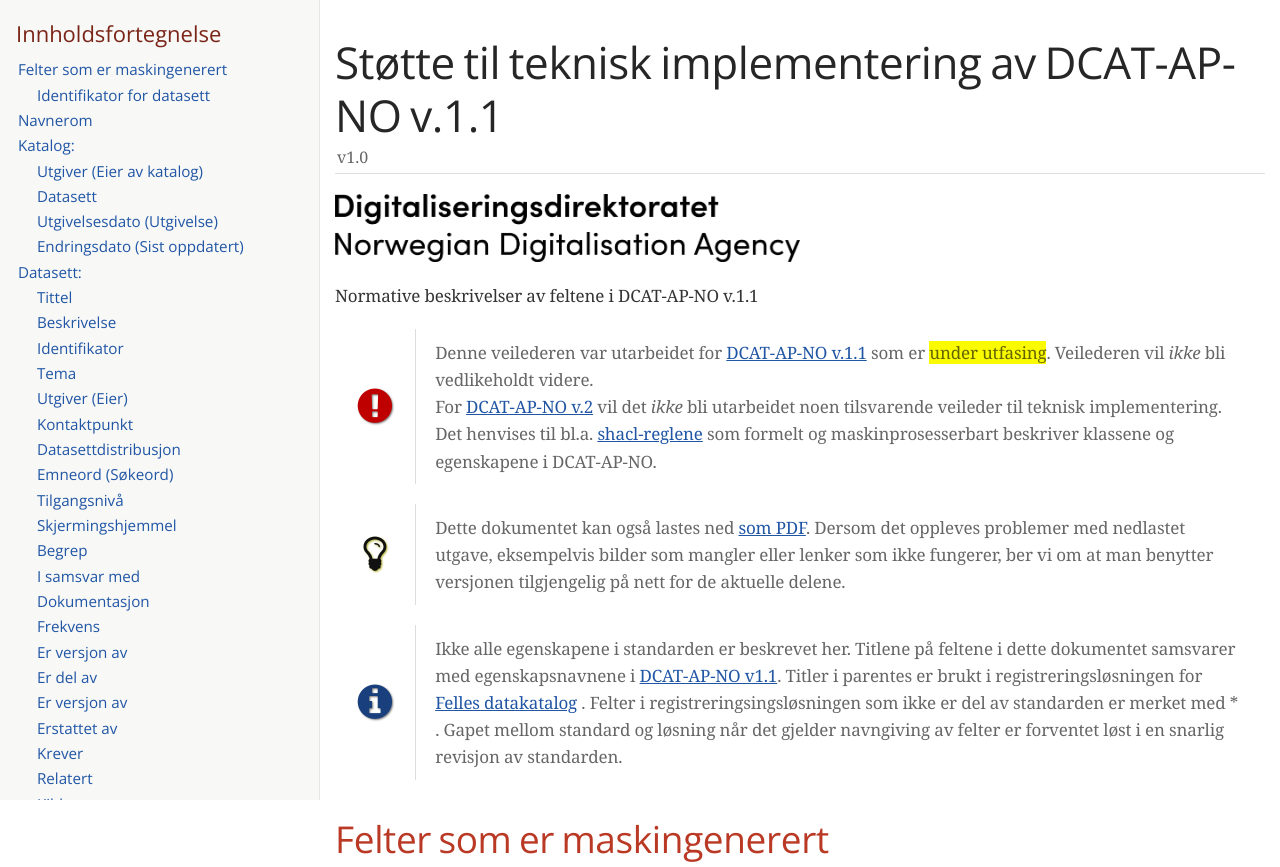
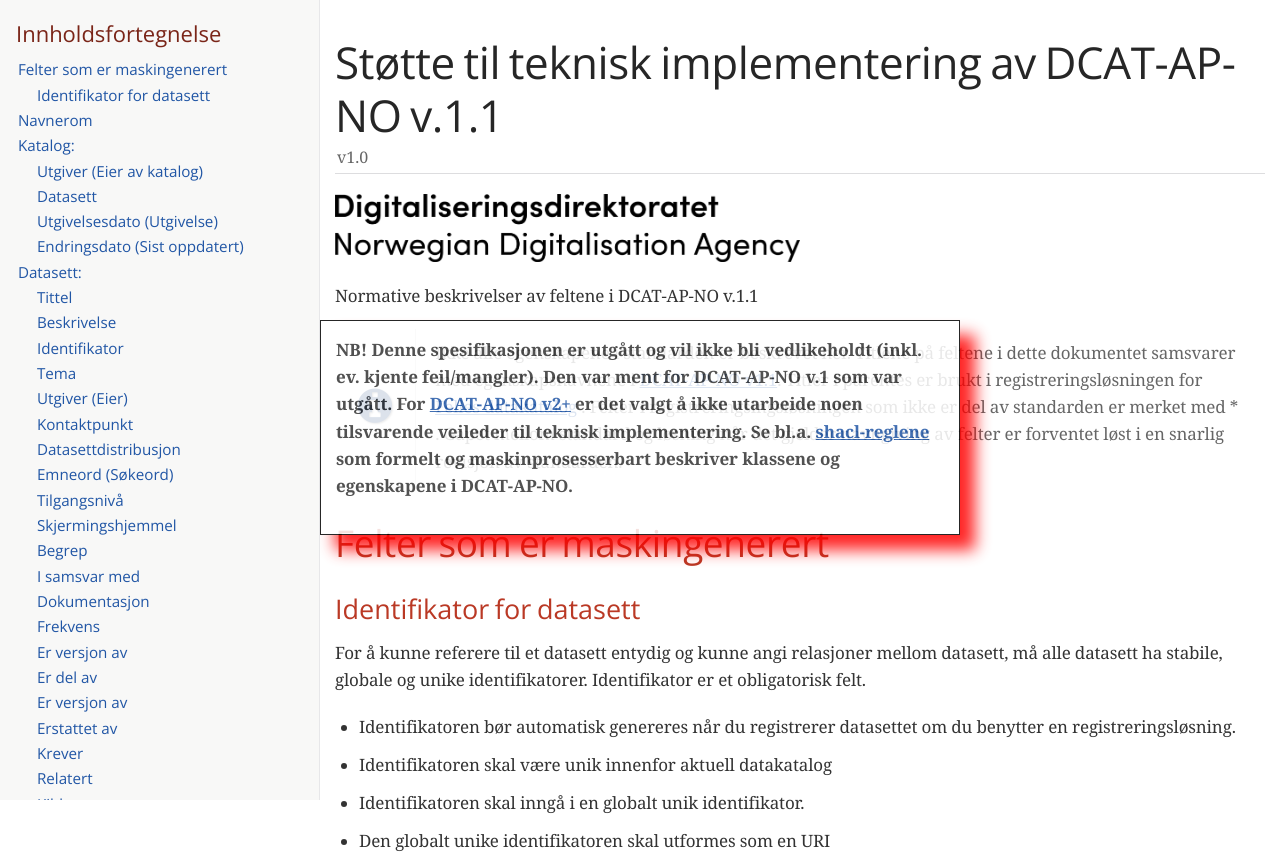
Before and after one commit to Informasjonsforvaltning/dcat-ap-no-implementering, a plain HTML site: page index.html in a window 1280 px wide. Shown: the top 867 px of the page. Drawn offline with nearby package versions, Linux system fonts and the light colour scheme; a web font is replaced by a local one.

Commit message:
deploy: df5334b4eb0e689c4c065d0dfc3f85bfbc8ff255

```diff
--- a/index.html
+++ b/index.html
@@ -528,31 +528,8 @@ body.book #toc,body.book #preamble,body.book h1.sect0,body.book .sect1>h2{page-b
 <div class="paragraph">
 <p>Normative beskrivelser av feltene i DCAT-AP-NO v.1.1</p>
 </div>
-<div class="admonitionblock important">
-<table>
-<tr>
-<td class="icon">
-<i class="fa icon-important" title="Viktig"></i>
-</td>
-<td class="content">
-Denne veilederen var utarbeidet for <a href="https://data.norge.no/specification/dcat-ap-no/v1.1/">DCAT-AP-NO v.1.1</a> som er <span class="yellow-background">under utfasing</span>. Veilederen vil <em>ikke</em> bli vedlikeholdt videre.<br>
-For <a href="https://data.norge.no/specification/dcat-ap-no/">DCAT-AP-NO v.2</a> vil det <em>ikke</em> bli utarbeidet noen tilsvarende veileder til teknisk implementering. Det henvises til bl.a. <a href="https://github.com/Informasjonsforvaltning/dcat-ap-no/tree/develop/shacl">shacl-reglene</a> som formelt og maskinprosesserbart beskriver klassene og egenskapene i DCAT-AP-NO.
-</td>
-</tr>
-</table>
-</div>
-<div class="admonitionblock tip">
-<table>
-<tr>
-<td class="icon">
-<i class="fa icon-tip" title="Tips"></i>
-</td>
-<td class="content">
-Dette dokumentet kan også lastes ned <a href="files/veileder-teknisk-implementering-dcat-ap-no.pdf">som PDF</a>.
-Dersom det oppleves problemer med nedlastet utgave, eksempelvis bilder som mangler eller lenker som ikke fungerer, ber vi om at man benytter versjonen tilgjengelig på nett for de aktuelle delene.
-</td>
-</tr>
-</table>
+<div style="position: fixed; top: 40%; left: 50%; transform: translateX(-50%); background-color: #ffffff; border: 1px solid black; padding: 15px; box-shadow: 15px 15px 15px red; opacity: 0.85">
+  <p> <strong>NB! Denne spesifikasjonen er utgått og vil ikke bli vedlikeholdt (inkl. ev. kjente feil/mangler). Den var ment for DCAT-AP-NO v.1 som var utgått. For <a href=https://data.norge.no/specification/dcat-ap-no>DCAT-AP-NO v2+</a> er det valgt å ikke utarbeide noen tilsvarende veileder til teknisk implementering. Se bl.a. <a href=https://github.com/Informasjonsforvaltning/dcat-ap-no/tree/develop/shacl>shacl-reglene</a> som formelt og maskinprosesserbart beskriver klassene og egenskapene i DCAT-AP-NO.</strong></p>
 </div>
 <div class="admonitionblock note">
 <table>
@@ -1276,7 +1253,7 @@ ga('send', 'pageview');
 </div>
 <div id="footer">
 <div id="footer-text">
-Sist oppdatert 2024-08-08 13:42:35 UTC
+Sist oppdatert 2025-02-10 10:41:23 UTC
 </div>
 </div>
 </body>
```
Also changed, not shown: 2 other files.
